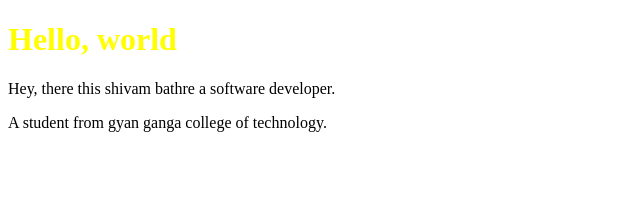
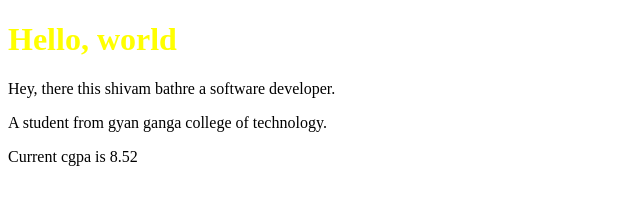
Before and after one commit to shivam-147/personal_portfolio, a plain HTML site: page index.html in a window 1280 px wide. Shown: the whole page, without its empty margins (0-640 px from the left). Drawn offline with Linux system fonts and the light colour scheme.

Commit message:
add new paragraph to feature1 branch

```diff
--- a/index.html
+++ b/index.html
@@ -11,6 +11,7 @@
     <h1>Hello, world</h1>
 	<p> Hey, there this shivam bathre a software developer.</p>
   <p> A student from gyan ganga college of technology.</p>
+  <p> Current cgpa is 8.52</p>
 
 	<script src="script.js"></script>
   </body>
```
